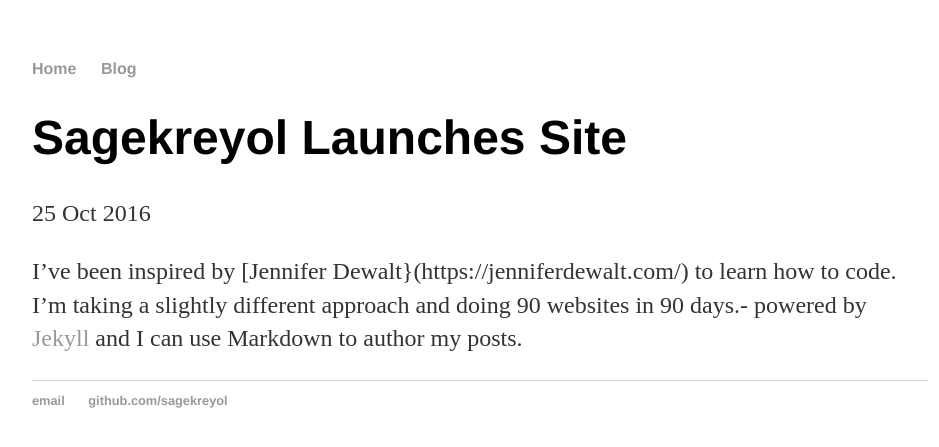
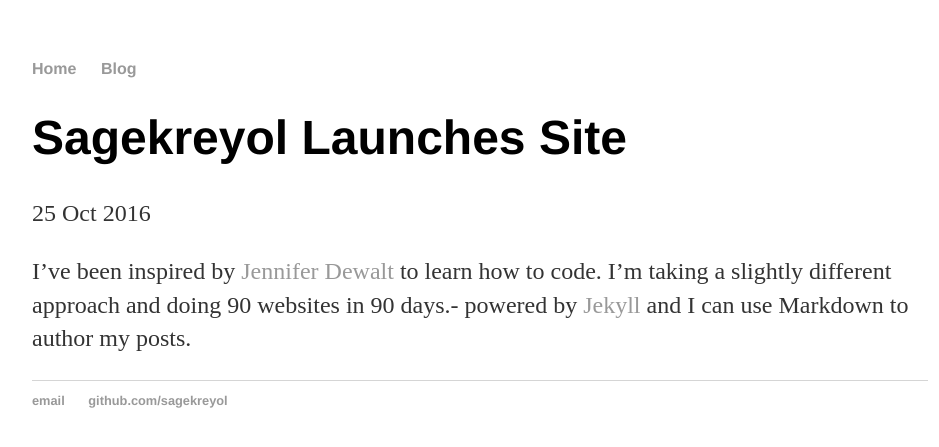
Before and after one commit to sagekreyol/sagekreyol.github.io, a Jekyll site: the page built from _posts/2016-10-25-Day2BlogCreation.md, in a window 1280 px wide. Shown: the top 447 px of the page, without its empty margins (160-1099 px from the left). Built offline with Jekyll 4.4.1, drawn with Linux system fonts in a browser that asks for light colours.

Commit message:
Update 2016-10-25-Day2BlogCreation.md

```diff
--- a/_posts/2016-10-25-Day2BlogCreation.md
+++ b/_posts/2016-10-25-Day2BlogCreation.md
@@ -4,4 +4,4 @@ title: "Sagekreyol Launches Site"
 date: 2016-10-25
 ---
 
-I've been inspired by [Jennifer Dewalt}(https://jenniferdewalt.com/) to learn how to code.  I'm taking a slightly different approach and doing 90 websites in 90 days.- powered by [Jekyll](http://jekyllrb.com) and I can use Markdown to author my posts.
+I've been inspired by [Jennifer Dewalt](https://jenniferdewalt.com/) to learn how to code.  I'm taking a slightly different approach and doing 90 websites in 90 days.- powered by [Jekyll](http://jekyllrb.com) and I can use Markdown to author my posts.
```
